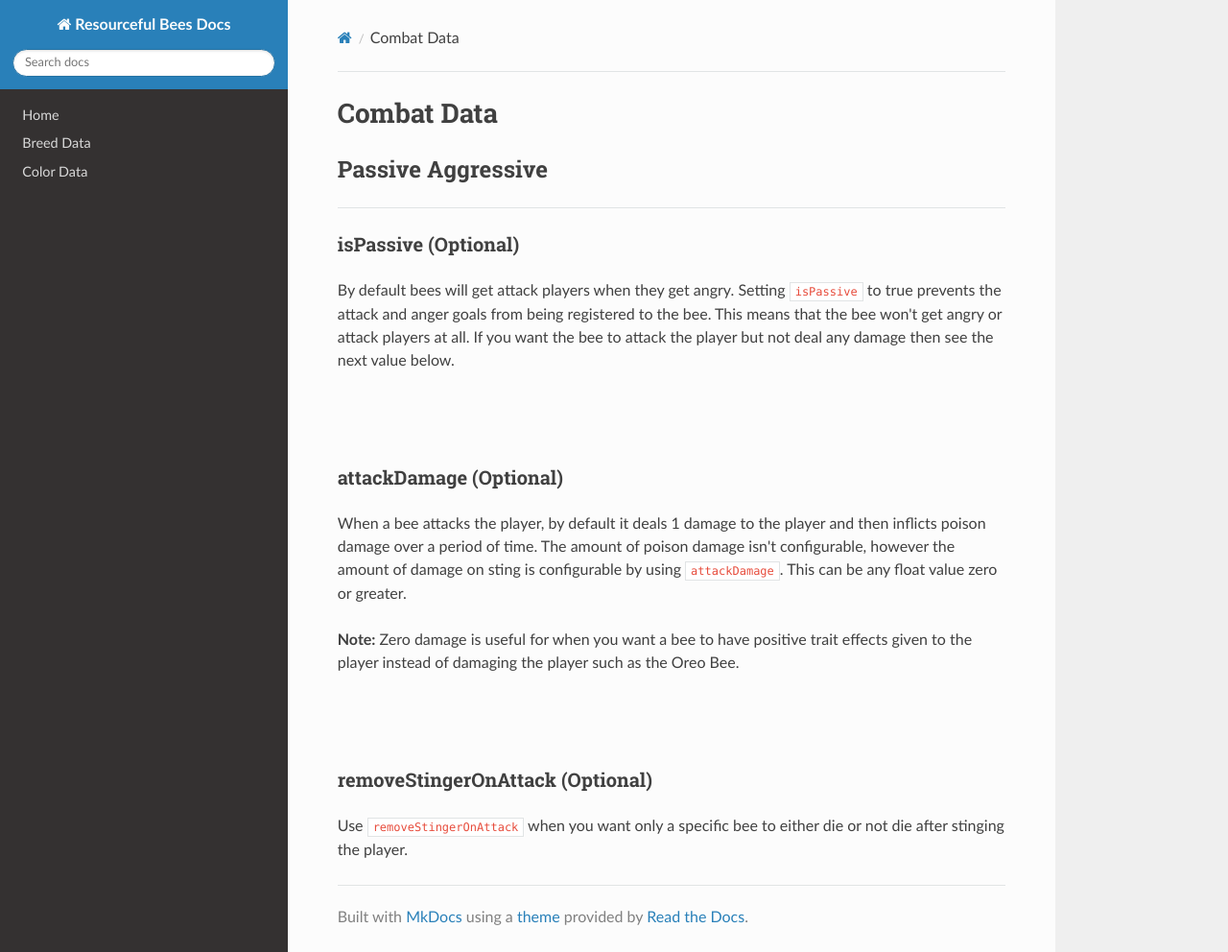
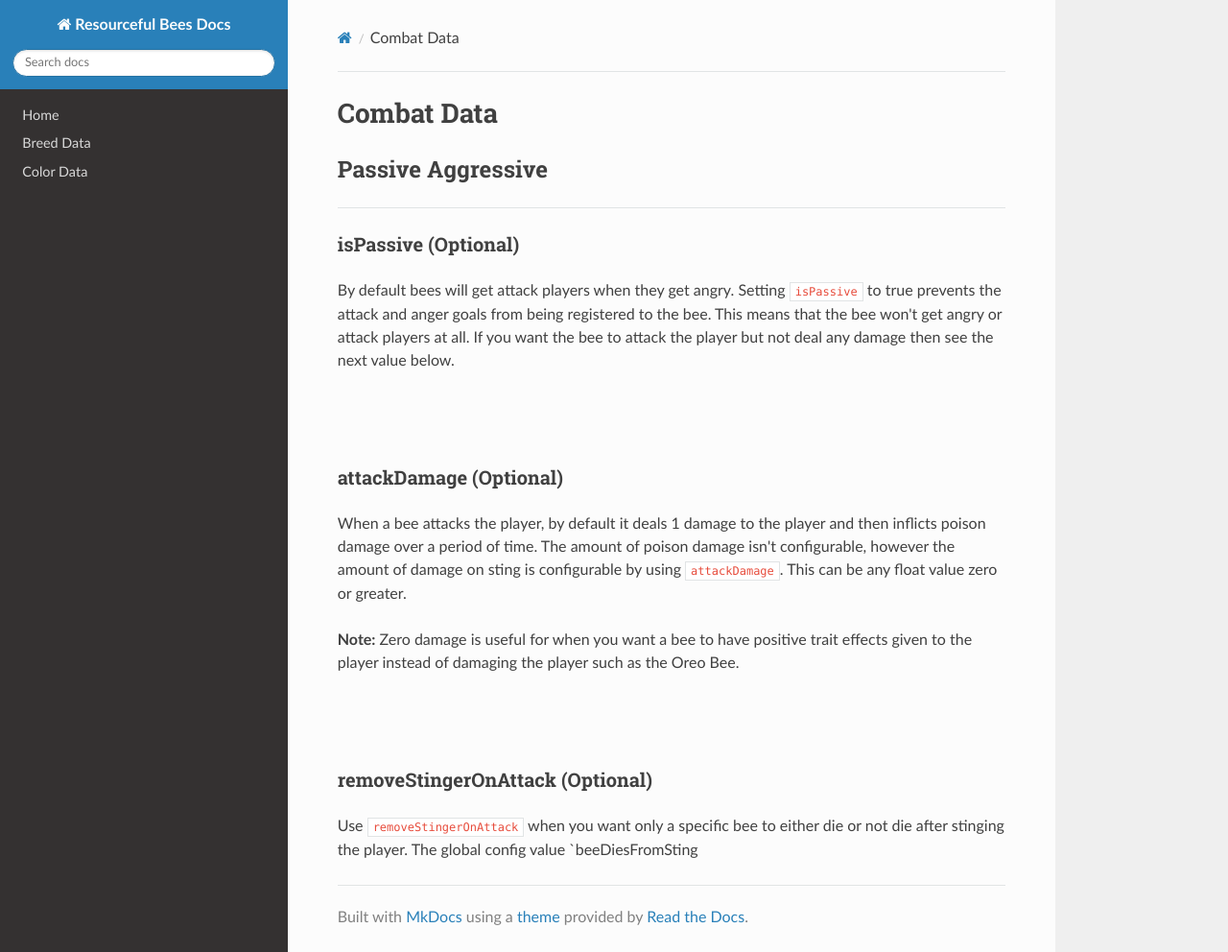
Before and after one commit to Team-Resourceful/ResourcefulBeesDocs, an MkDocs documentation site: the page built from docs/bee_data/combat_data.md, in a window 1280 px wide and 992 px high. Shown: the whole window at 96% size. Built offline with MkDocs 1.6.1, drawn with Linux system fonts in a browser that asks for light colours; nearby versions of some CDN libraries.

Commit message:
docs/bee_data/combat_data.md updated from https://stackedit.io/

```diff
--- a/docs/bee_data/combat_data.md
+++ b/docs/bee_data/combat_data.md
@@ -21,7 +21,7 @@ When a bee attacks the player, by default it deals 1 damage to the player and th
 
 ### **removeStingerOnAttack** (Optional)
 
-Use `removeStingerOnAttack` when you want only a specific bee to either die or not die after stinging the player.
+Use `removeStingerOnAttack` when you want only a specific bee to either die or not die after stinging the player. The global config value `beeDiesFromSting
 <!--stackedit_data:
-eyJoaXN0b3J5IjpbLTEyNDc2NTQwMDcsMTc4NTU5MTU3MV19
+eyJoaXN0b3J5IjpbOTcyMTA0Mjk2LDE3ODU1OTE1NzFdfQ==
 -->
```
